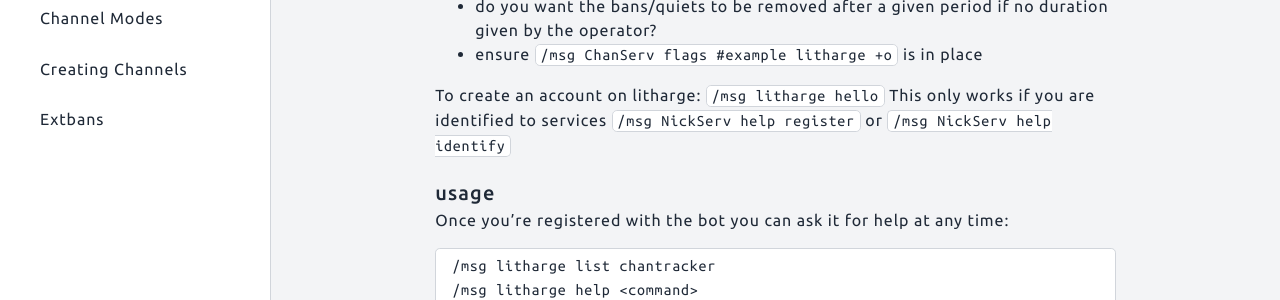
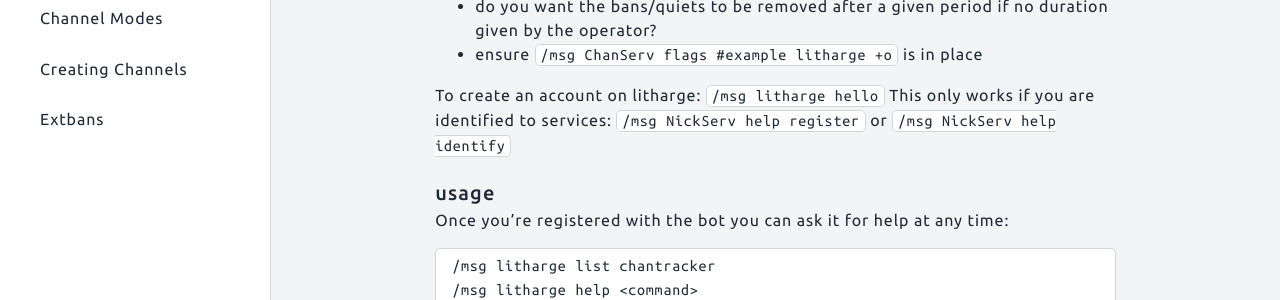
Before and after one commit to Libera-Chat/libera-chat.github.io, a Jekyll site: the page built from content/_guides/bots.md, in a window 1280 px wide and 900 px high, scrolled down 666 px. Shown: the part 174-474 px from the top of the window. Built offline with Jekyll 4.4.1, drawn with Linux system fonts in a browser that asks for light colours.

```diff
--- a/content/_guides/bots.md
+++ b/content/_guides/bots.md
@@ -30,7 +30,7 @@ When requesting litharge for your channel, **contact us** in `#libera-bots` with
 - ensure `/msg ChanServ flags #example litharge +o` is in place
 
 To create an account on litharge: `/msg litharge hello`
-This only works if you are identified to services `/msg NickServ help register` or `/msg NickServ help identify`
+This only works if you are identified to services: `/msg NickServ help register` or `/msg NickServ help identify`
 
 ### usage
 
```
